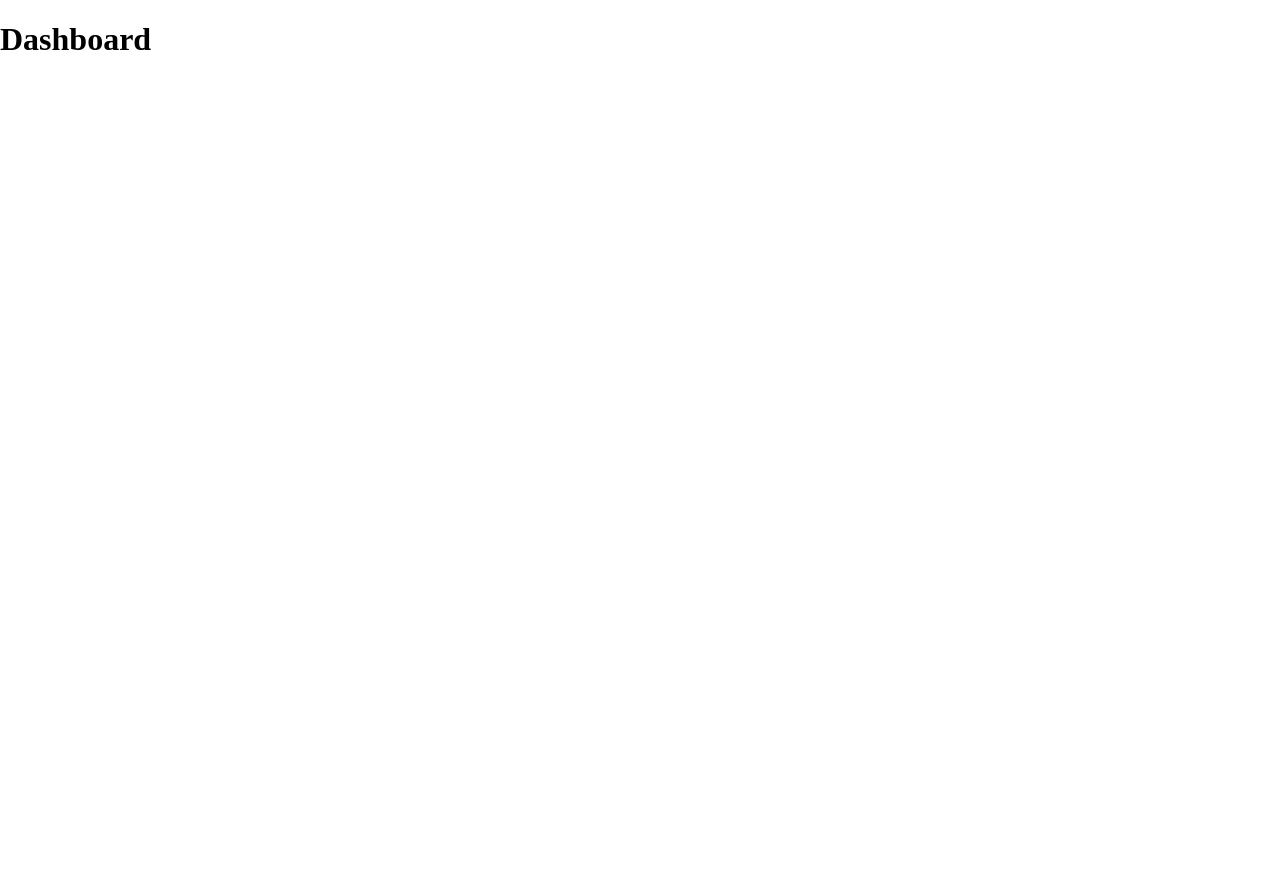
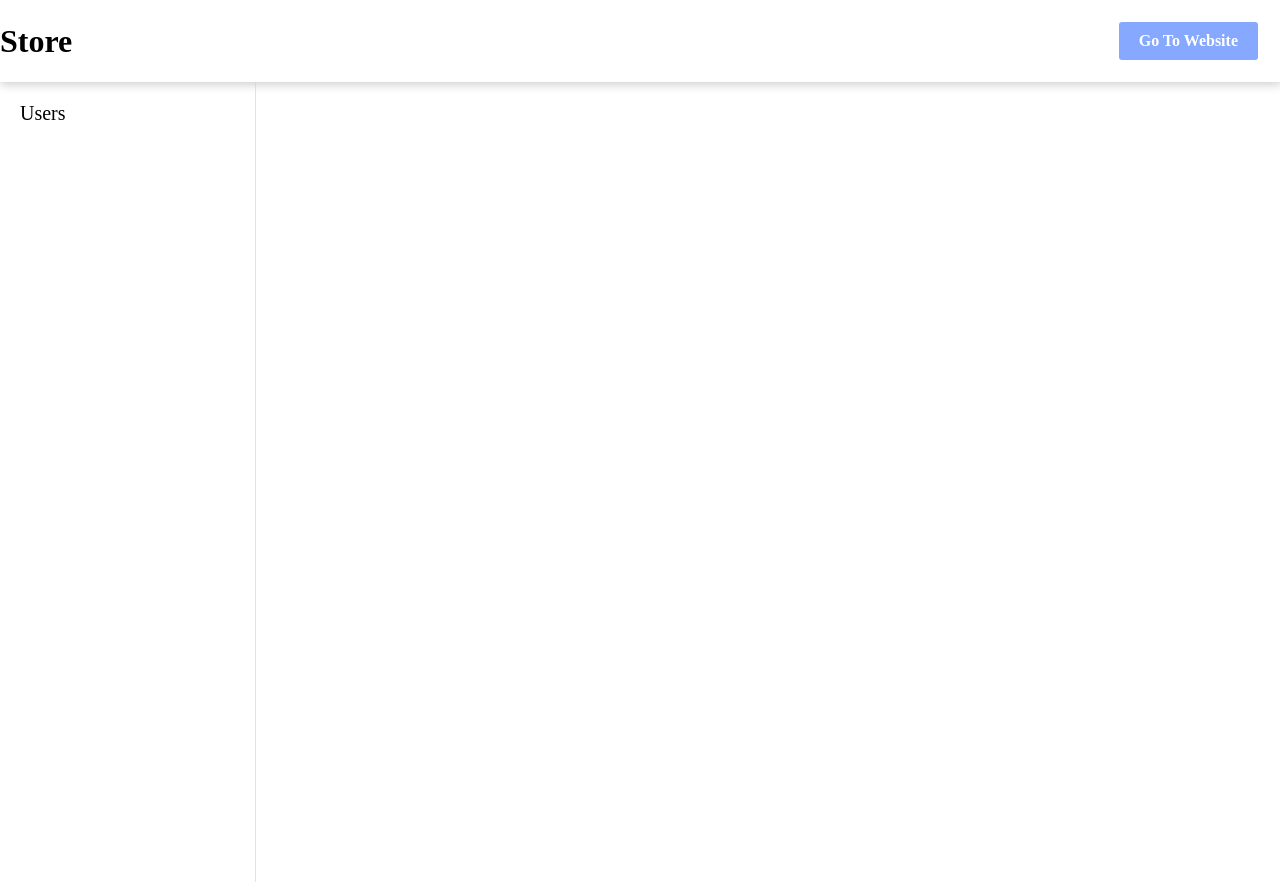
Before and after one commit to susanasameh/ReactSelfStudy, a React (Create React App) app in the folder form-react-laravel-app/: page /dashboard in a window 1280 px wide. Before the commit the page ends 800 px from the top, so only its background shows below. Built offline with nearby package versions, Linux system fonts and the light colour scheme.

Commit message:
dashboard and showUser function

```diff
--- a/form-react-laravel-app/src/App.css
+++ b/form-react-laravel-app/src/App.css
@@ -89,3 +89,11 @@
     border: 2px solid #86a8ff;
     color: #86a8ff;
 }
+
+/* dashboard bars */
+
+.d-flex{
+    display: flex;
+    justify-content: space-between;
+    align-items: center;
+}
--- a/form-react-laravel-app/src/App.js
+++ b/form-react-laravel-app/src/App.js
@@ -1,10 +1,12 @@
 
 import './App.css';
+import './dashboard.css';
 import Header from './Components/Header';
 import SignUp from './SignUp';
 import SignIn from './SignIn';
 import Home from './Home';
 import Dashboard from './Dashboard';
+import Users from './Users';
 //imprt Routes and Route
 import { Routes, Route } from'react-router-dom';
 
@@ -17,11 +19,13 @@
         <Route path="/register" element={<SignUp />} />
         <Route path="/login" element={<SignIn />} />
         <Route path="/" element={<Home />} />
-        <Route path='/dashboard' element={<Dashboard />} />
+        <Route path="/dashboard" element={<Dashboard />}>
+          {/* put users only and <Outlet/> in the dashboard display the correct url (./dashboard/users)*/}
+          <Route path="users" element={<Users />} />
+        </Route>
 
-
-      {/* <SignUp /> */}
+        {/* <SignUp /> */}
       </Routes>
-  </div>
+    </div>
   );
 }
--- /dev/null
+++ b/form-react-laravel-app/src/Components/SideBar.js
@@ -0,0 +1,9 @@
+import { Link } from "react-router-dom";
+
+export default function SideBar() {
+    return (
+        <div className="side-bar">
+            <Link to="/dashboard/users" className="item-links">Users</Link>
+        </div>
+    );
+}
--- /dev/null
+++ b/form-react-laravel-app/src/Components/TopBar.js
@@ -0,0 +1,10 @@
+import { Link } from "react-router-dom";
+
+export default function TopBar() {
+    return (
+        <div className="d-flex container top-bar">
+            <h1>Store</h1>
+             <Link to="/" className="navLinks container">Go To Website</Link>
+        </div>
+    );
+}
--- a/form-react-laravel-app/src/Dashboard.js
+++ b/form-react-laravel-app/src/Dashboard.js
@@ -1,7 +1,21 @@
+import {  Outlet, Route, Routes } from "react-router-dom";
+import SideBar from "./Components/SideBar";
+import TopBar from "./Components/TopBar";
+import Users from "./Users";
+
 export default function Dashboard() {
     return (
-        <div>
-            <h1>Dashboard</h1>
+      <div>
+        <TopBar />
+        <div className="content-flex">
+          <SideBar />
+          <div style={{ width: "80%" }}>
+            {/* <Users /> */}
+            {/* exchange <Users /> to route to display table only when click the user link
+            to get the child of the parent div*/}
+                   <Outlet />
+                </div>
         </div>
-    )
+      </div>
+    );
 }
--- a/form-react-laravel-app/src/SignIn.js
+++ b/form-react-laravel-app/src/SignIn.js
@@ -1,4 +1,5 @@
 import { useState } from "react";
+//we need to import axios to post data to the database
 import axios from "axios";
 import Header from "./Components/Header";
 
--- /dev/null
+++ b/form-react-laravel-app/src/Users.js
@@ -0,0 +1,41 @@
+import { useEffect, useState } from "react";
+
+export default function Users() {
+
+    //useState && empaty [] is nessesary to use map
+    const [users, setUsers] = useState([]);
+
+
+    //to get data from database we will use username and useEffect
+    useEffect(() => {
+        fetch("http://127.0.0.1:8000/api/user/show")
+          .then((res) => res.json())
+          //using setUsers(data) to transfer data to useState[] of users
+          .then((data) => setUsers(data));
+    }, [])
+
+    //show data
+    const showUsers = users.map((user, index) => (
+      //make a unique "key" prop in the first parent in the list
+      <tr key={index}>
+        <td>{index+1}</td> <td>{user.name}</td> <td>{user.email}</td>
+      </tr>
+    ));
+
+    return (
+      <div style={{ padding: "20px" }}>
+        <table>
+          <thead>
+            <th>ID</th>
+            <th>User</th>
+            <th>Email</th>
+          </thead>
+          <tbody>
+
+              {showUsers}
+
+          </tbody>
+        </table>
+      </div>
+    );
+}
--- /dev/null
+++ b/form-react-laravel-app/src/dashboard.css
@@ -0,0 +1,47 @@
+/* global css */
+.content-flex{
+    display: flex;
+    /* justify-content: space-between; */
+    /* align-items: center; */
+}
+
+/* TopBar */
+.top-bar{
+box-shadow: 1px 1px 10px 1px #cbc9c9;
+}
+
+/* sidebar  */
+.side-bar{
+padding: 20px;
+border-right: 1px solid rgba(210, 210, 210, 0.64);
+width:20%;
+height: 100vh;
+}
+.side-bar .item-links{
+    color: black;
+    text-decoration: none;
+    font-size: 20px;
+}
+table{
+    border-collapse: collapse;
+    width: 100%;
+    table-layout: fixed;
+}
+tr:nth-child(even){
+    background-color: #f1f7f8;
+}
+
+th, td{
+    border : 1px solid #a8c8cf;
+    padding: 0.75rem;
+    text-align: center;
+}
+th{
+    background-color: #74afba;
+    color: white;
+}
+td{
+    white-space: nowrap;
+    overflow: hidden;
+    text-overflow: ellipsis;
+}
```
